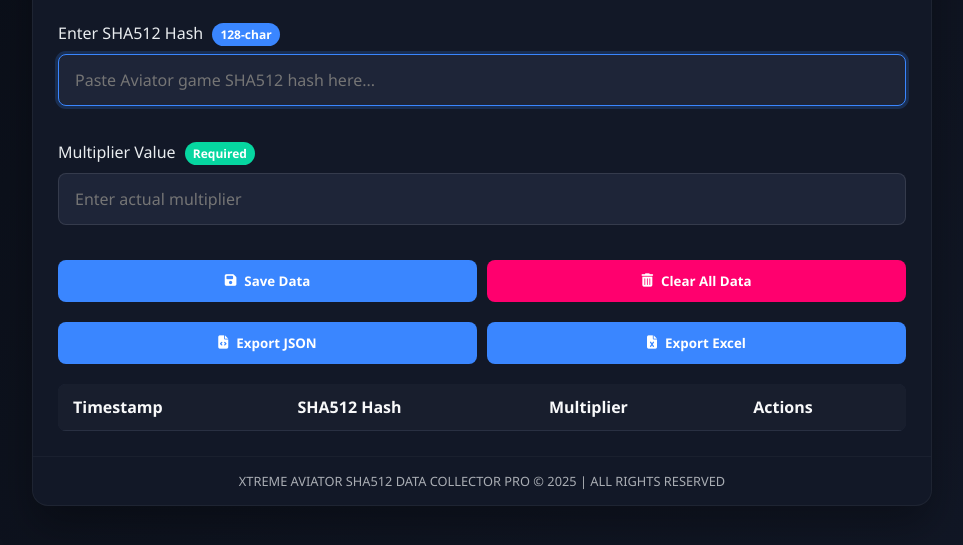
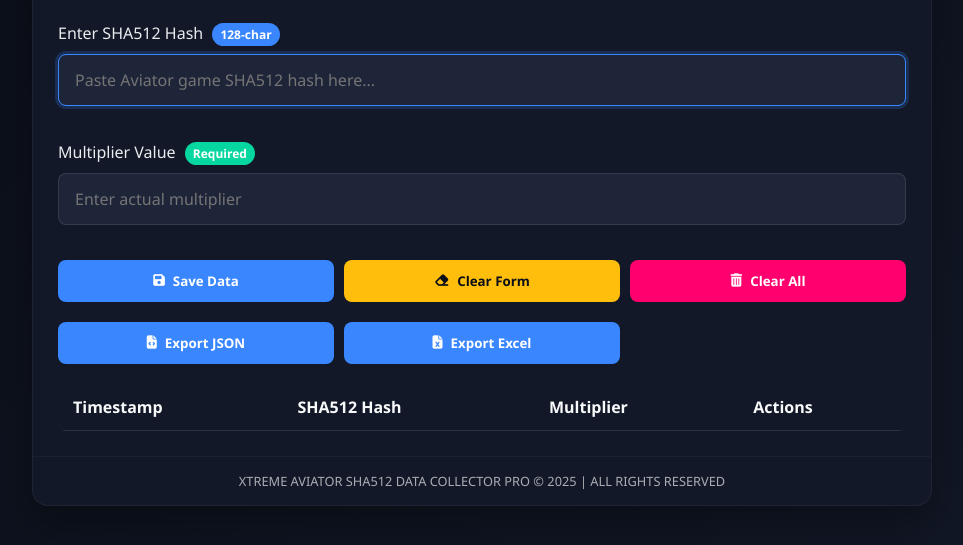
Before and after one commit to damindu817/XTREME-AVIATOR-SHA512-DATA-COLLECTOR-PRO, a plain HTML site: page index.html in a window 1280 px wide. Shown: the part 169-714 px from the top of the page, without its empty margins (158-1121 px from the left). Drawn offline with Linux system fonts and the light colour scheme.

Commit message:
Update index.html

```diff
--- a/index.html
+++ b/index.html
@@ -100,7 +100,7 @@
 
     .action-buttons {
       display: grid;
-      grid-template-columns: 1fr 1fr;
+      grid-template-columns: 1fr 1fr 1fr;
       gap: 10px;
       margin-top: 20px;
     }
@@ -145,6 +145,15 @@
       background: var(--danger-dark);
     }
 
+    .btn-warning {
+      background: var(--warning);
+      color: var(--dark-1);
+    }
+
+    .btn-warning:hover {
+      background: #e6ac00;
+    }
+
     .data-table-container {
       max-height: 400px;
       overflow-y: auto;
@@ -167,7 +176,7 @@
     }
 
     .data-table th {
-      background: rgba(0, 0, 0, 0.2);
+      background: var(--dark-2);
       font-weight: 600;
       position: sticky;
       top: 0;
@@ -344,8 +353,11 @@
         <button class="btn btn-primary" id="saveBtn">
           <i class="fas fa-save"></i> Save Data
         </button>
+        <button class="btn btn-warning" id="clearFormBtn">
+          <i class="fas fa-eraser"></i> Clear Form
+        </button>
         <button class="btn btn-danger" id="clearAllBtn">
-          <i class="fas fa-trash-alt"></i> Clear All Data
+          <i class="fas fa-trash-alt"></i> Clear All
         </button>
       </div>
 
@@ -400,6 +412,9 @@
 
       // Save button
       document.getElementById("saveBtn").addEventListener('click', saveData);
+
+      // Clear form button
+      document.getElementById("clearFormBtn").addEventListener('click', clearForm);
 
       // Clear all button
       document.getElementById("clearAllBtn").addEventListener('click', confirmClearAll);
@@ -537,11 +552,13 @@
       });
     }
 
-    // Clear form
+    // Clear form inputs
     function clearForm() {
       document.getElementById("hashInput").value = '';
       document.getElementById("multiplierInput").value = '';
       document.getElementById("hashInput").focus();
+      showAlert("Form cleared", "success", 1500);
+      playSound('click');
     }
 
     // Confirm clear all data
```
